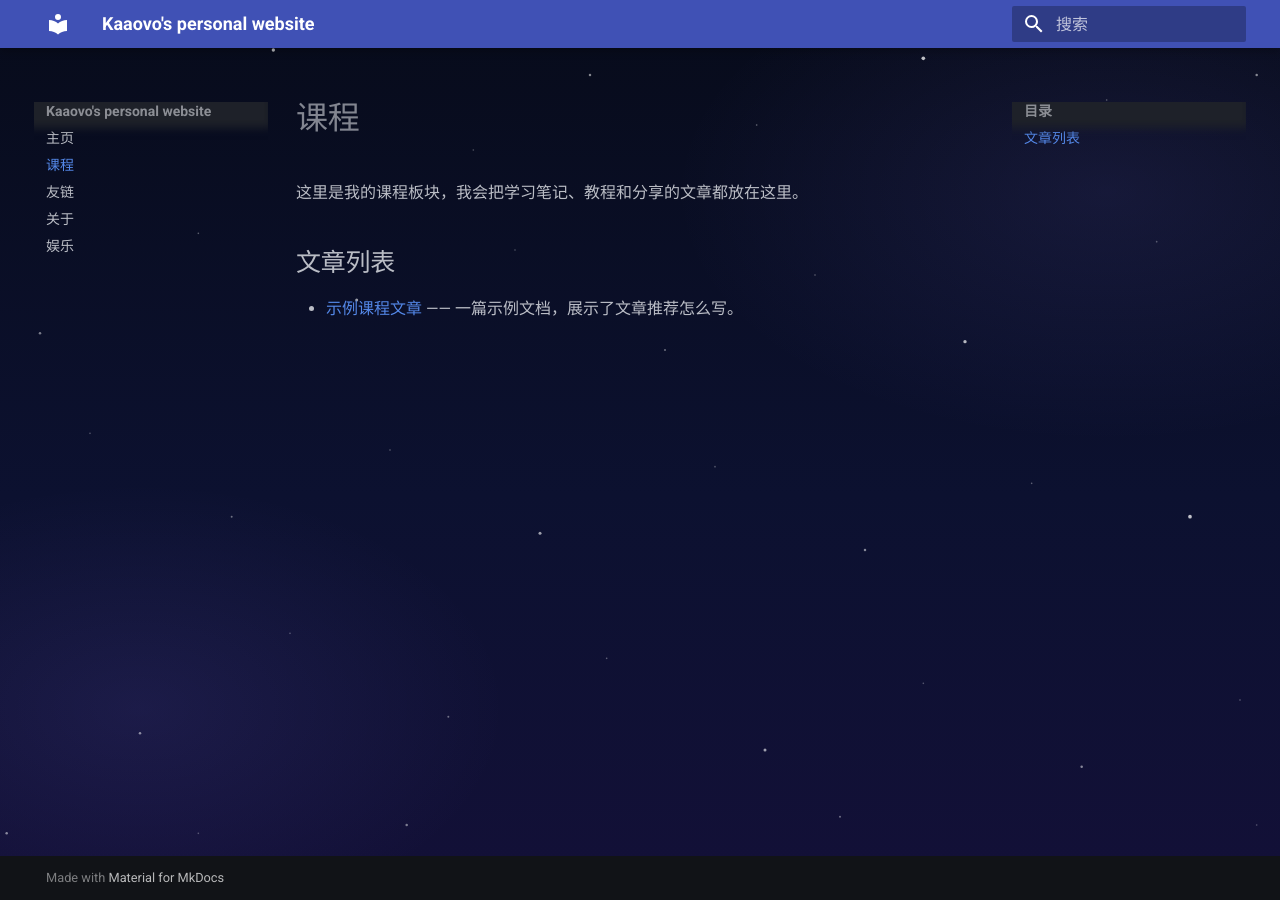
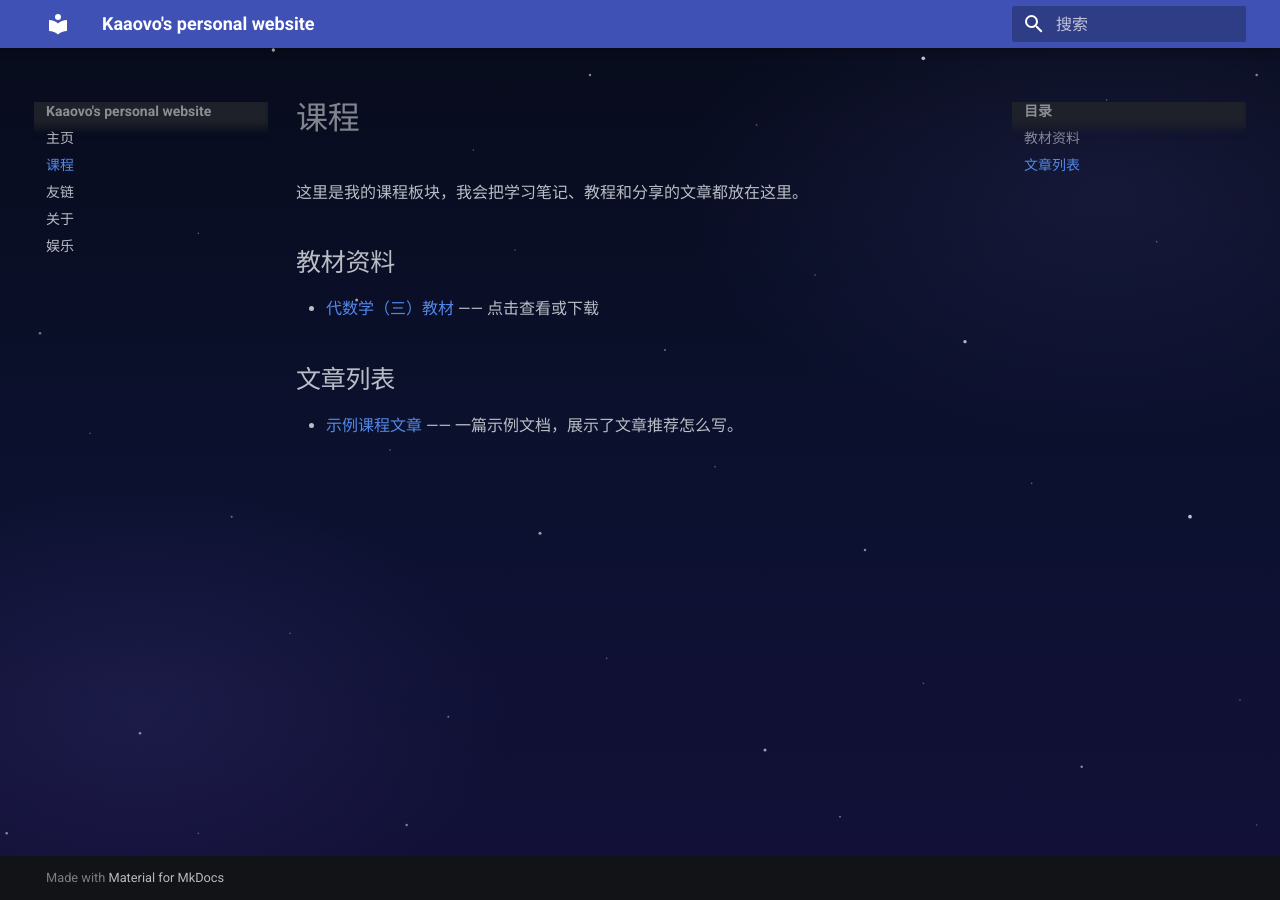
Before and after one commit to rainwithin/rainwithin.github.io, an MkDocs documentation site: the page built from docs/course/index.md, in a window 1280 px wide. Built offline with MkDocs 1.6.1 and Material for MkDocs 9.7.7, drawn with Linux system fonts in a browser that asks for light colours.

Commit message:
添加代数学（三）教材（压缩版47MB）

```diff
--- a/docs/course/index.md
+++ b/docs/course/index.md
@@ -2,6 +2,10 @@
 
 这里是我的课程板块，我会把学习笔记、教程和分享的文章都放在这里。
 
+## 教材资料
+
+- [代数学（三）教材](files/代数学（三）教材.pdf) —— 点击查看或下载
+
 ## 文章列表
 
 - [示例课程文章](example.md) —— 一篇示例文档，展示了文章推荐怎么写。
```
Also changed, not shown: 2 other files.
